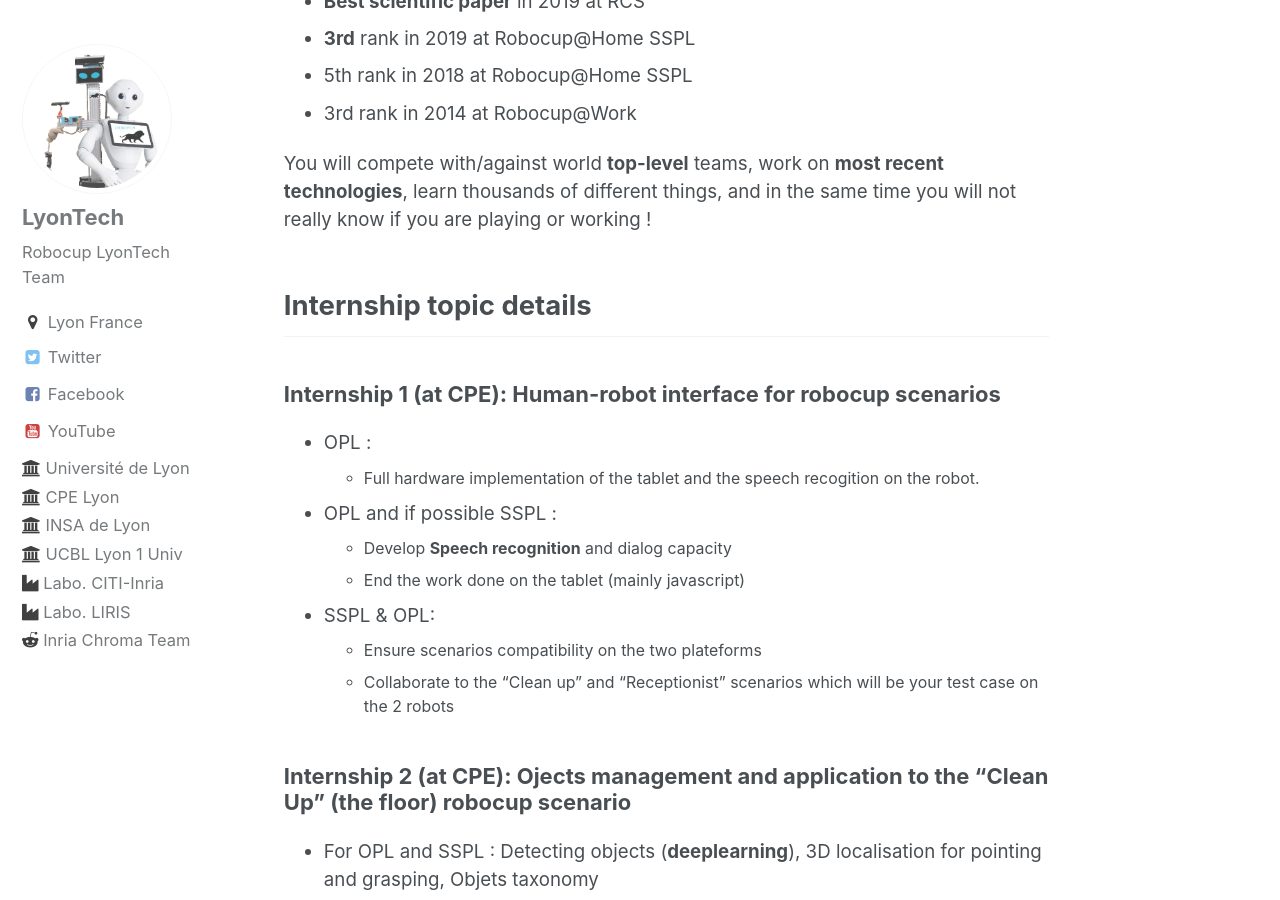
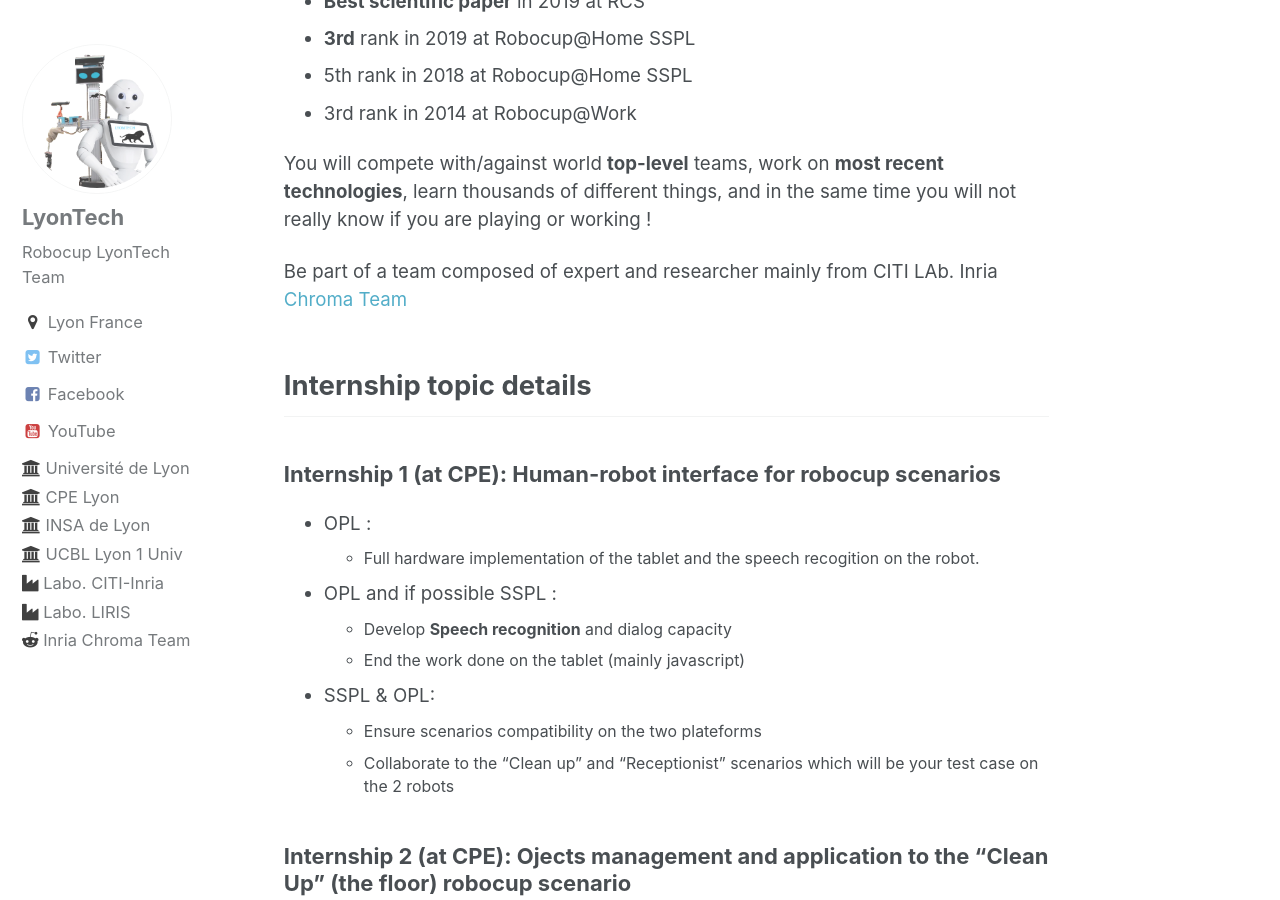
Before and after one commit to Robocup-Lyontech/Robocup-Lyontech.github.io, a Jekyll site: the page built from _posts/2019-11-19-Internship.md, in a window 1280 px wide and 900 px high, scrolled down 886 px. Built offline with Jekyll 4.4.1, drawn with Linux system fonts in a browser that asks for light colours.

Commit message:
Update 2019-11-19-Internship.md

```diff
--- a/_posts/2019-11-19-Internship.md
+++ b/_posts/2019-11-19-Internship.md
@@ -31,6 +31,9 @@
 
 You will compete with/against world **top-level** teams, work on **most recent technologies**, learn thousands of different things, and in the same time you will not really know if you are playing or working !
 
+Be part of a team composed of expert and researcher mainly from CITI LAb. Inria [Chroma Team](https://team.inria.fr/chroma/)
+
+
 ## Internship topic details
 ### Internship 1 (at CPE): Human-robot interface for robocup scenarios
 - OPL :
```
